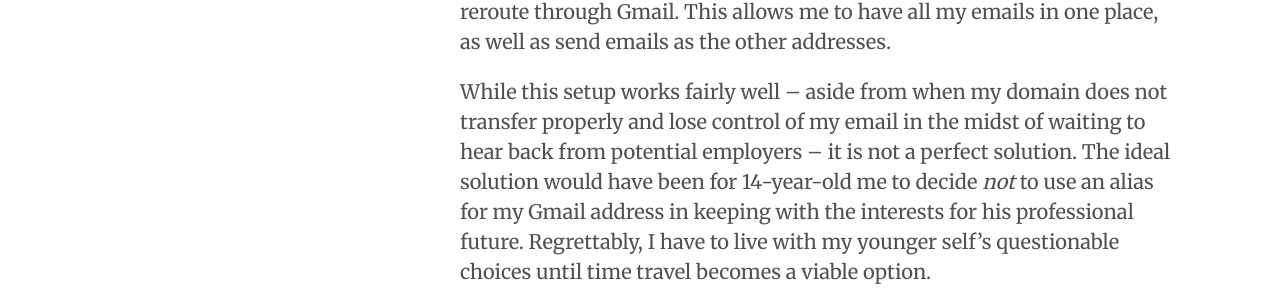
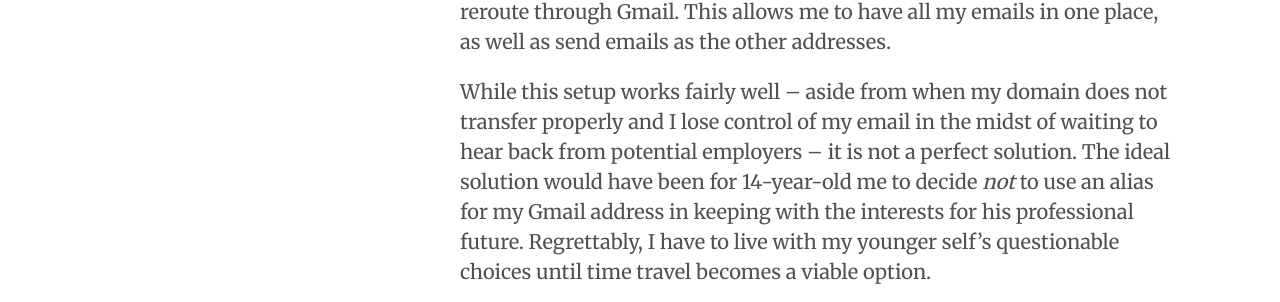
Before and after one commit to maxdeviant/maxdeviant.github.io, a Jekyll site: the page built from _posts/2014-05-30-the-great-migration-1.md, in a window 1280 px wide and 900 px high, scrolled down 582 px. Shown: the part 181-483 px from the top of the window. Built offline with Jekyll 4.4.1, drawn with Linux system fonts in a browser that asks for light colours; nearby versions of some CDN libraries; Markdown is read by kramdown in place of the engine named in the settings.

Commit message:
Fix minor typo.

```diff
--- a/_posts/2014-05-30-the-great-migration-1.md
+++ b/_posts/2014-05-30-the-great-migration-1.md
@@ -2,7 +2,6 @@
 layout: post
 title: The Great Migration, Pt. I
 ---
-
 
 Having found myself in the possession of more free time than usual, I figured it would be an ideal time to redo my website for the umpteenth time. Following a rather lengthy hiatus from my now legacy site, I am back with new hosting.
 
@@ -10,7 +9,7 @@ After a long period of internal debate, I finally decided to switch over to GitH
 
 The minor flaw with this switch would be the loss of my custom domain email address. While my primary Gmail address is not something completely idiotic (e.g. `420yoloblaze@gmail.com`), I do find it a bit too informal for work purposes. That being said, custom email addresses do not exactly remedy the issue either. Keeping track of multiple inboxes is a hassle, which has resulted in me configuring all of my other email to reroute through Gmail. This allows me to have all my emails in one place, as well as send emails as the other addresses.
 
-While this setup works fairly well – aside from when my domain does not transfer properly and lose control of my email in the midst of waiting to hear back from potential employers – it is not a perfect solution. The ideal solution would have been for 14-year-old me to decide *not* to use an alias for my Gmail address in keeping with the interests for his professional future. Regrettably, I have to live with my younger self's questionable choices until time travel becomes a viable option.
+While this setup works fairly well – aside from when my domain does not transfer properly and I lose control of my email in the midst of waiting to hear back from potential employers – it is not a perfect solution. The ideal solution would have been for 14-year-old me to decide *not* to use an alias for my Gmail address in keeping with the interests for his professional future. Regrettably, I have to live with my younger self's questionable choices until time travel becomes a viable option.
 
 This leaves me with one real option: **make a new Gmail address.**
 
```
